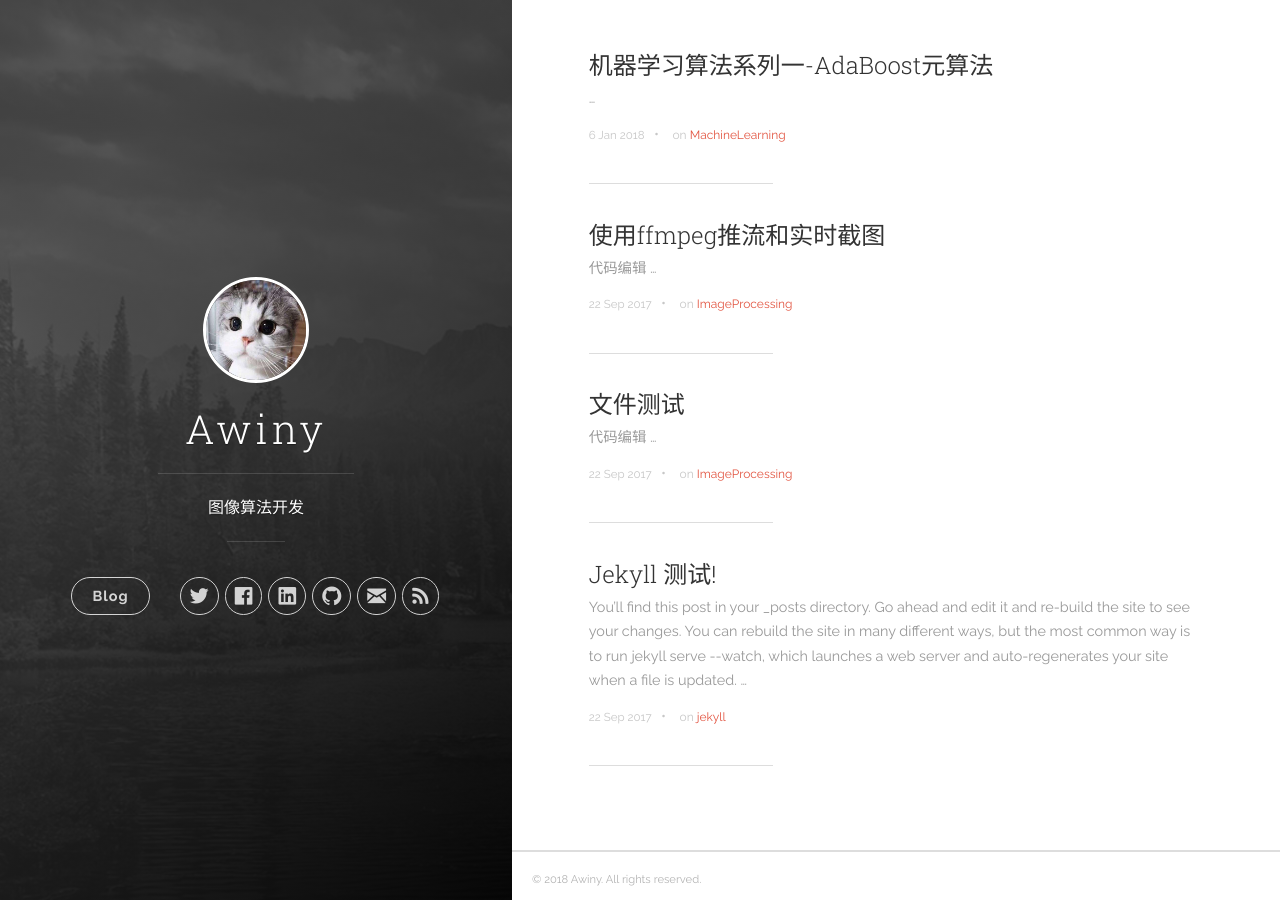
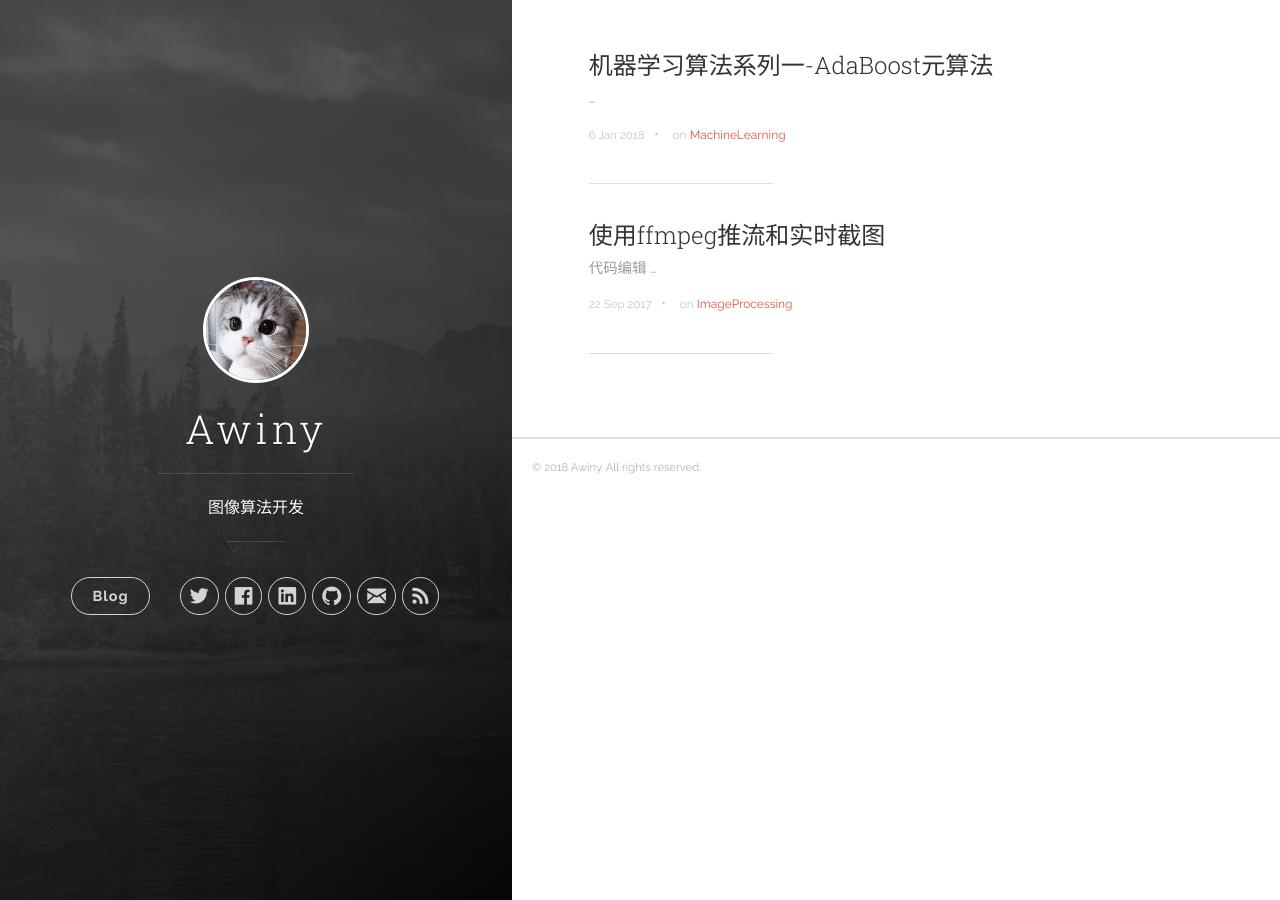
Before and after one commit to GUORUIWANG/FingerRec.github.io, a Jekyll site: the page built from index.html, in a window 1280 px wide. Built offline with Jekyll 4.4.1, drawn with Linux system fonts in a browser that asks for light colours; nearby versions of some CDN libraries; the list of posts is cut into pages by our own code.

````diff
--- a/_posts/2016-01-08-welcome-to-jekyll.markdown
+++ /dev/null
@@ -1,25 +0,0 @@
----
-title:  "Jekyll 测试!"
-date:   2017-09-22 15:04:23
-categories: [jekyll]
-tags: [jekyll]
----
-You’ll find this post in your `_posts` directory. Go ahead and edit it and re-build the site to see your changes. You can rebuild the site in many different ways, but the most common way is to run `jekyll serve --watch`, which launches a web server and auto-regenerates your site when a file is updated.
-
-To add new posts, simply add a file in the `_posts` directory that follows the convention `YYYY-MM-DD-name-of-post.ext` and includes the necessary front matter. Take a look at the source for this post to get an idea about how it works.
-
-Jekyll also offers powerful support for code snippets:
-
-``` ruby
-def print_hi(name)
-  puts "Hi, #{name}"
-end
-print_hi('Tom')
-#=> prints 'Hi, Tom' to STDOUT.
-```
-
-Check out the [Jekyll docs][jekyll] for more info on how to get the most out of Jekyll. File all bugs/feature requests at [Jekyll’s GitHub repo][jekyll-gh]. If you have questions, you can ask them on [Jekyll’s dedicated Help repository][jekyll-help].
-
-[jekyll]:      http://jekyllrb.com
-[jekyll-gh]:   https://github.com/jekyll/jekyll
-[jekyll-help]: https://github.com/jekyll/jekyll-help
--- a/_posts/2017-09-23-test.markdown
+++ /dev/null
@@ -1,17 +0,0 @@
----
-title:  "文件测试"
-date:   2017-09-22 15:53:23
-categories: [ImageProcessing]
-tags: [ImageProcessing]
-
----
-
-## 代码编辑
-
-``` ruby
-def print_hi(name)
-  puts "Hi, #{name}"
-end
-print_hi('Tom')
-#=> prints 'Hi, Tom' to STDOUT.
-```
--- a/index.html
+++ b/index.html
@@ -28,3 +28,6 @@
   {% endif %}
 
 </div>
+<script type="text/javascript"
+   src="http://cdn.mathjax.org/mathjax/latest/MathJax.js?config=TeX-AMS-MML_HTMLorMML">
+</script>
````
Also changed, not shown: _posts/2018-01-06-机器学习算法系列一-AdaBoost元算法.markdown (+9 -11 lines).
